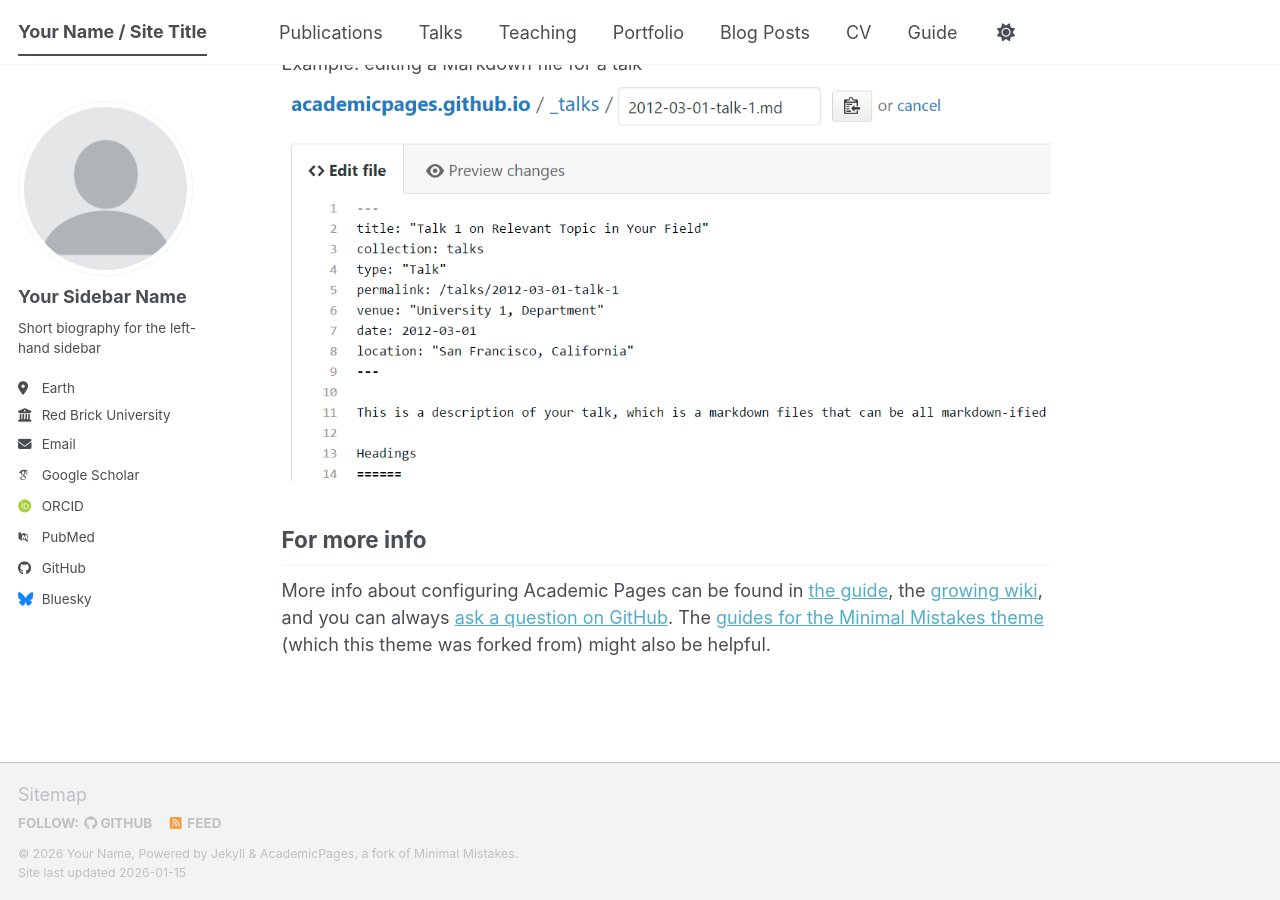
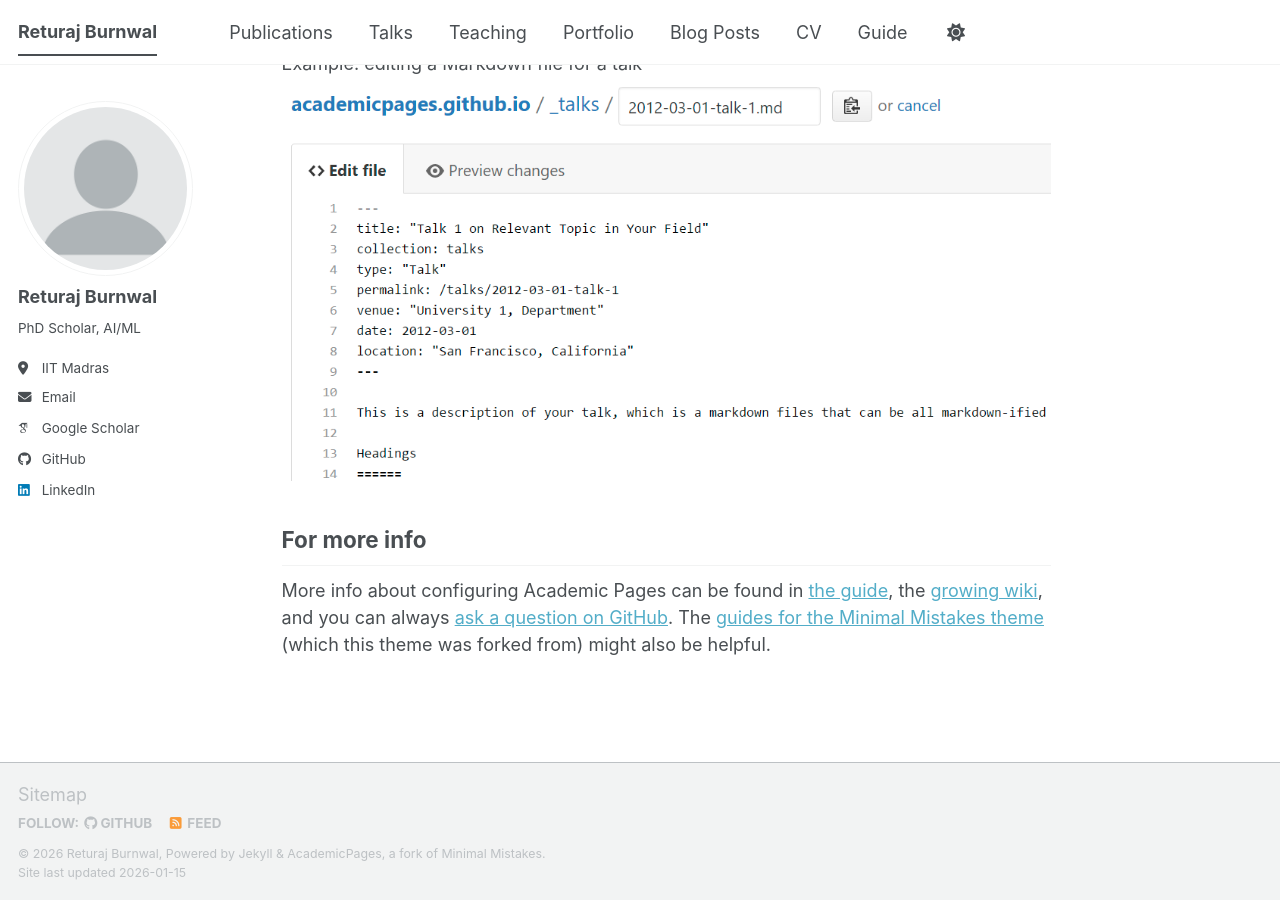
Before and after one commit to returaj/returaj.github.io, a Jekyll site: the page built from _pages/about.md, in a window 1280 px wide and 900 px high, scrolled down 2720 px. Built offline with Jekyll 4.4.1, drawn with Linux system fonts in a browser that asks for light colours; some web fonts are replaced; a script bundle is joined from its source files by our own code; library files that are not in the unit come from our copies.

Commit message:
Update _config.yml

```diff
--- a/_config.yml
+++ b/_config.yml
@@ -9,14 +9,14 @@
 # Basic Site Settings
 locale                   : "en-US"
 site_theme               : "default" # The available themes options are "default", "air", "sunrise", "mint", "dirt" and "contrast"
-title                    : "Your Name / Site Title"
+title                    : "Returaj Burnwal"
 title_separator          : "-"
-name                     : &name "Your Name"
-description              : &description "Your Name's academic portfolio"   # Update this with a general description of your site, this is the default if not overridden by a page
-url                      : https://academicpages.github.io # The base hostname & protocol for your site e.g. "https://[your GitHub username].github.io",
+name                     : &name "Returaj Burnwal"
+description              : &description "PhD Scholar, CSE"   # Update this with a general description of your site, this is the default if not overridden by a page
+url                      : https://returaj.github.io # The base hostname & protocol for your site e.g. "https://[your GitHub username].github.io",
                                                            # or if you already have some other page hosted on Github then use "https://[your GitHub username].github.io/[Your Repo Name]"
 baseurl                  : "" # the subpath of your site, e.g. "/blog"
-repository               : "academicpages/academicpages.github.io"
+repository               : "returaj.github.io"
 
 # Site Author - The following control what appear as part of the author content on the side bar.
 #               If a field is blank the icon and link will not appear, otherwise it will be shown.
@@ -24,24 +24,24 @@
 author:
   # Biographic information
   avatar           : "profile.png"
-  name             : "Your Sidebar Name"
+  name             : "Returaj Burnwal"
   pronouns         : # example: "she/her"
-  bio              : "Short biography for the left-hand sidebar"
-  location         : "Earth"
-  employer         : "Red Brick University"
+  bio              : "PhD Scholar, AI/ML"
+  location         : "IIT Madras"
+  employer         : # "Red Brick University"
   uri              : # URL
-  email            : "none@example.org"
+  email            : "returaj.burnwal@gmail.com"
 
   # Academic websites
   academia         : # URL
   arxiv            : # URL - Update with the correct link to your profile
-  googlescholar    : "https://scholar.google.com/citations?user=PS_CX0AAAAAJ"
+  googlescholar    : "https://scholar.google.com/citations?user=xRqoUhcAAAAJ"
   inspire-hep      : # URL
   impactstory      : # URL
-  orcid            : "https://orcid.org/yourorcidurl"
+  orcid            : # "https://orcid.org/yourorcidurl"
   semantic         : # URL
   ssrn             : # URL
-  pubmed           : "https://www.ncbi.nlm.nih.gov/pubmed/?term=john+snow"
+  pubmed           : # "https://www.ncbi.nlm.nih.gov/pubmed/?term=john+snow"
   researchgate     : # URL
   scopus           : # URL
   zotero           : # URL
@@ -51,13 +51,13 @@
   bitbucket        : # Username - Update with your username on the site
   codepen          : # Username
   dribbble         : # Username
-  github           : "academicpages"
+  github           : "returaj"
   kaggle           : # Username
   stackoverflow    : # User number or user number and name (i.e., use "1" or "1/jeff-atwood")
 
   # Social media
   artstation       : # Username
-  bluesky          : "bsky.app" # Replace this with you Bluesky username
+  bluesky          : # "bsky.app" # Replace this with you Bluesky username
   facebook         : # Username
   flickr           : # Username
   foursquare       : # Username
@@ -66,7 +66,7 @@
   keybase          : # Username
   instagram        : # Username
   lastfm           : # Username
-  linkedin         : # Username
+  linkedin         : "returaj-burnwal-65601ba4"
   mastodon         : # URL
   medium           : # URL
   pinterest        : # Username
@@ -86,10 +86,10 @@
 publication_category:
   books:
     title: 'Books'
-  manuscripts:
-    title: 'Journal Articles'
   conferences:
     title: 'Conference Papers'
+  manuscripts:
+    title: 'Preprint'
 
 # Site Settings
 teaser                   :  # filename of teaser fallback teaser image placed in /images/ for social media previews
```
